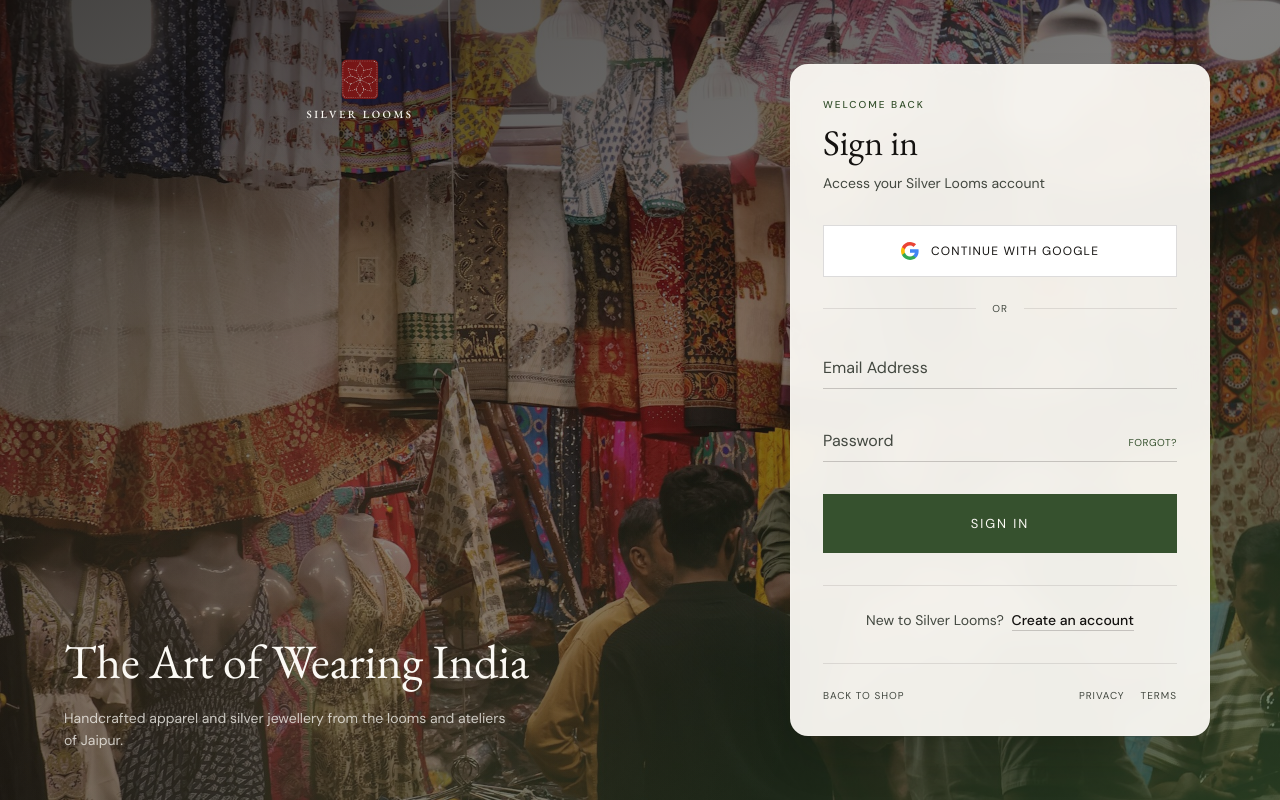
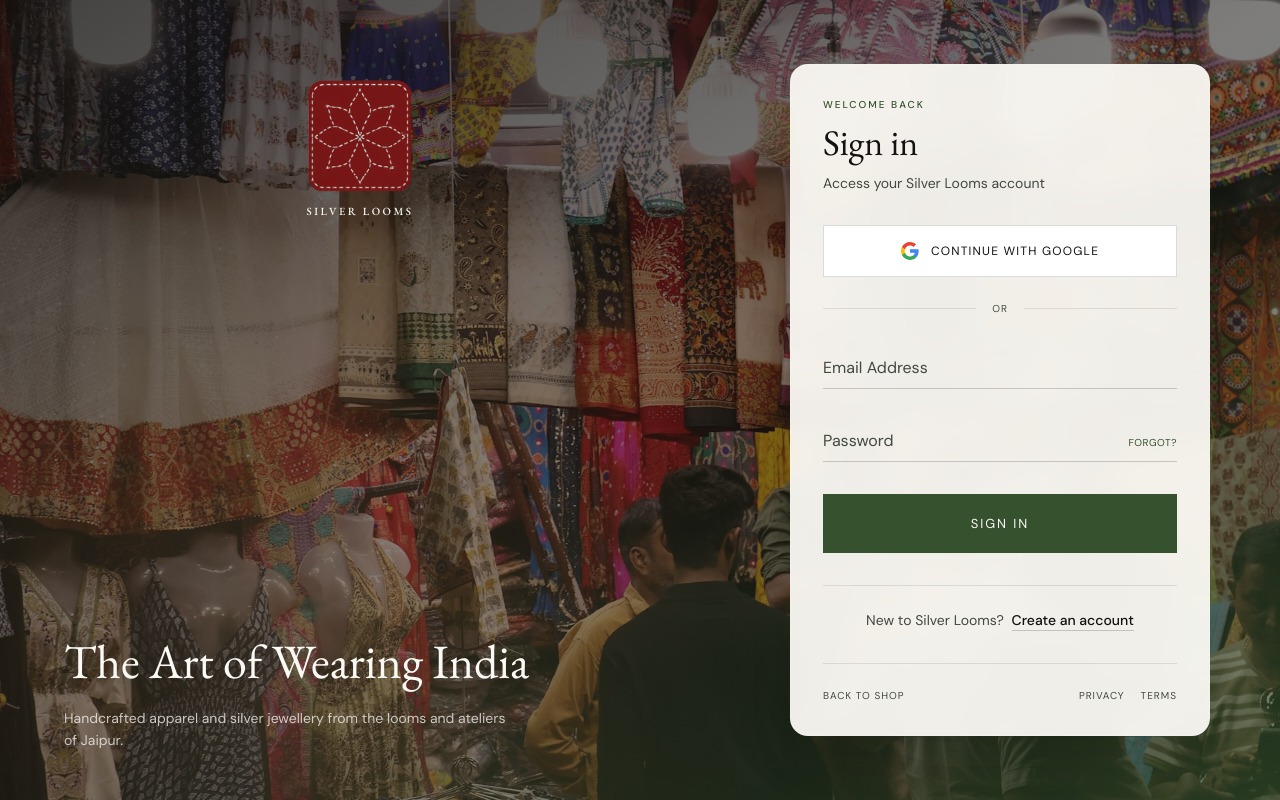
Before and after one commit to Vyoum/silverlooms, a Next.js app: page /login in a window 1280 px wide. Built offline with nearby package versions, Linux system fonts and the light colour scheme; no server answers; the database is empty.

Commit message:
logo size increase

```diff
--- a/src/components/layout/site-header.tsx
+++ b/src/components/layout/site-header.tsx
@@ -95,7 +95,7 @@ export function SiteHeader({ variant = "default", className }: SiteHeaderProps)
         className,
       )}
     >
-      <div className="relative mx-auto flex h-[5.5rem] max-w-[1280px] items-center px-4 md:px-16">
+      <div className="relative mx-auto flex h-32 max-w-[1280px] items-center px-4 md:px-16">
         {/* Left: hamburger (mobile) + logo (desktop) */}
         <div className="flex min-w-0 flex-1 items-center gap-4">
           <MobileNav sections={navSections} isDark={isDark} />
--- a/src/components/shared/brand-logo.tsx
+++ b/src/components/shared/brand-logo.tsx
@@ -9,17 +9,17 @@ import {
 } from "@/lib/constants/brand";
 import { cn } from "@/lib/utils";
 
-const sizeHeights = {
-  sm: 44,
-  md: 54,
-  lg: 72,
+const sizeWidths = {
+  sm: 150,
+  md: 210,
+  lg: 280,
 } as const;
 
 interface BrandLogoProps {
   className?: string;
   nameClassName?: string;
   href?: string | null;
-  size?: keyof typeof sizeHeights;
+  size?: keyof typeof sizeWidths;
   priority?: boolean;
   showName?: boolean;
 }
@@ -32,8 +32,8 @@ export function BrandLogo({
   priority = false,
   showName = false,
 }: BrandLogoProps) {
-  const height = sizeHeights[size];
-  const width = Math.round((BRAND_LOGO_WIDTH / BRAND_LOGO_HEIGHT) * height);
+  const width = sizeWidths[size];
+  const height = Math.round((BRAND_LOGO_HEIGHT / BRAND_LOGO_WIDTH) * width);
 
   const content = (
     <>
@@ -44,8 +44,8 @@ export function BrandLogo({
         height={height}
         priority={priority}
         aria-hidden={showName}
-        className={cn("h-auto w-auto object-contain", !showName && className)}
-        style={{ height, width: "auto", maxWidth: width }}
+        className={cn("h-auto object-contain", !showName && className)}
+        style={{ width, height: "auto" }}
       />
       {showName ? (
         <span
--- a/src/features/auth/components/login-page.tsx
+++ b/src/features/auth/components/login-page.tsx
@@ -39,7 +39,7 @@ export function LoginPage({
       <main className="relative z-10 flex min-h-dvh flex-col lg:flex-row">
         <section className="flex flex-1 flex-col justify-between px-6 pb-8 pt-[max(1.25rem,env(safe-area-inset-top))] md:px-12 lg:px-16 lg:py-12">
           <BrandLogo
-            size="md"
+            size="lg"
             showName
             href="/"
             priority
--- a/src/features/home/home-page.tsx
+++ b/src/features/home/home-page.tsx
@@ -25,7 +25,7 @@ export async function HomePage() {
       <AnnouncementBar content={content.announcement} />
       <SiteHeader variant="home" />
       <main>
-        <HeroSection className="-mt-20 pt-20" content={content.hero} />
+        <HeroSection className="-mt-32 pt-32" content={content.hero} />
         <MarqueeSection items={marqueeItems} />
         <FabricSection />
         <StyleSection />
--- a/src/features/kurtis/kurtis-page.tsx
+++ b/src/features/kurtis/kurtis-page.tsx
@@ -68,7 +68,7 @@ export async function KurtisPage({ searchParams }: KurtisPageProps) {
     <PageShell>
       <SiteHeader />
       <main>
-        <CategoryHero hero={hero} className="-mt-20 pt-20" />
+        <CategoryHero hero={hero} className="-mt-32 pt-32" />
         <Suspense fallback={null}>
           <ActiveFilters
             filters={filters}
```
